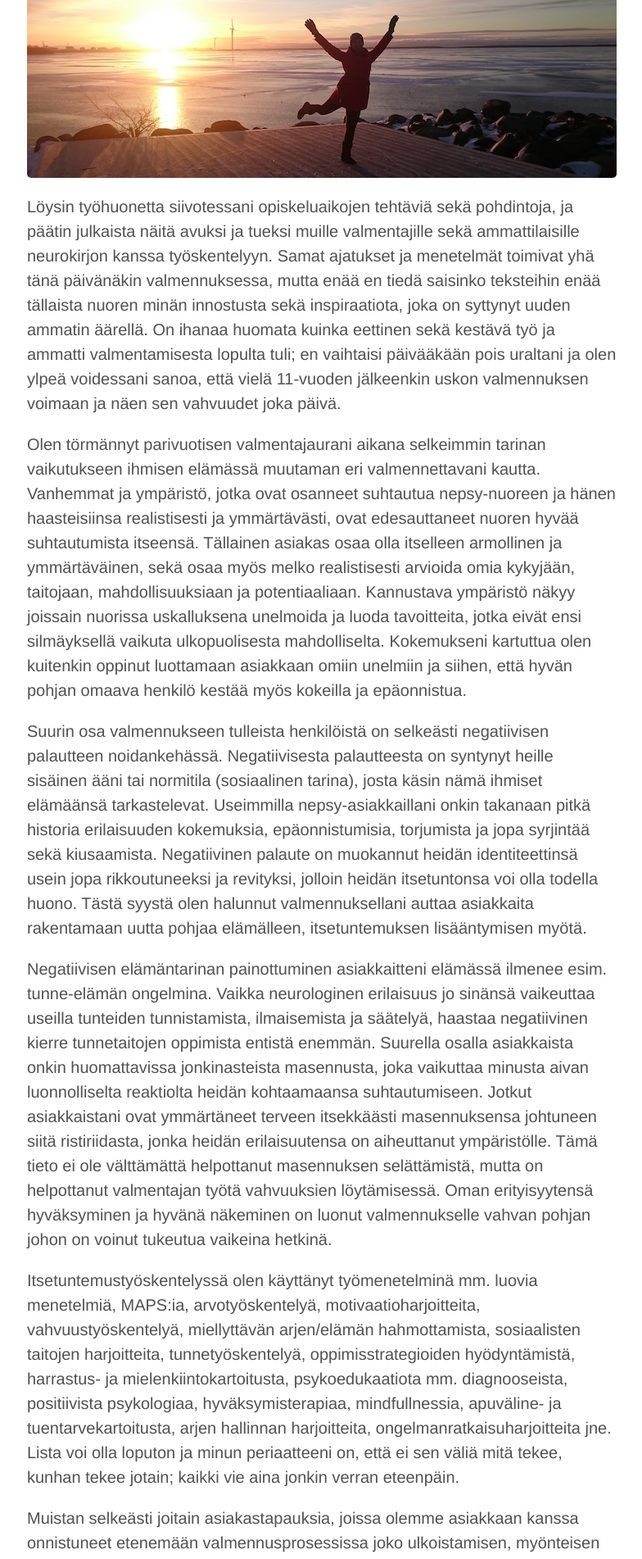
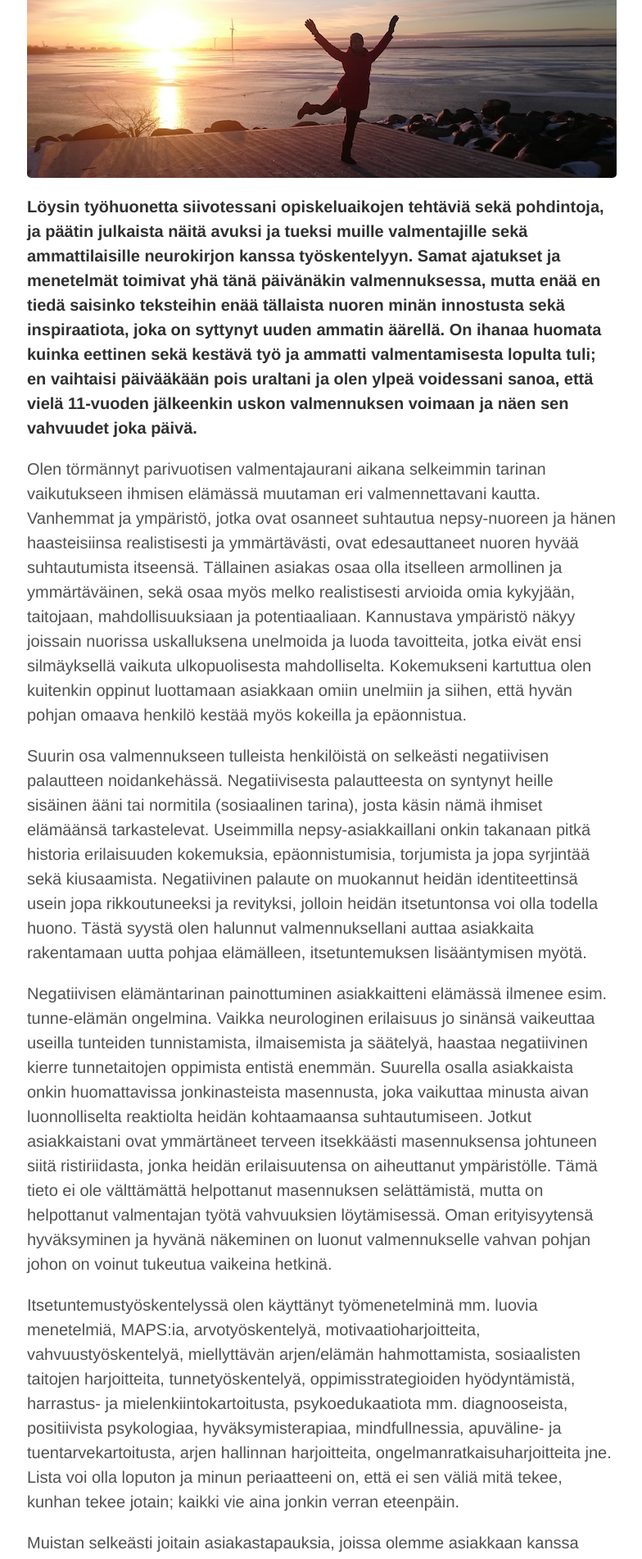
Before and after one commit to niinapiira/neppari.net, a Jekyll site: the page built from _posts/2023-12-12-positiivinen-elamantarina-tukena-nepsy-valmennuksessa.md, in a window 1280 px wide. Shown: the part 430-2332 px from the top of the page at 82% size, without its empty margins (247-1031 px from the left). Built offline with Jekyll 4.4.1, drawn with Linux system fonts in a browser that asks for light colours.

Commit message:
Add bolding to the ingress

```diff
--- a/_posts/2023-12-12-positiivinen-elamantarina-tukena-nepsy-valmennuksessa.md
+++ b/_posts/2023-12-12-positiivinen-elamantarina-tukena-nepsy-valmennuksessa.md
@@ -5,7 +5,7 @@ page-title: Positiivinen elämäntarina tukena nepsy-valmennuksessa
 
 ![Niina laiturilla auringonnousun aikaan]({{site.baseurl}}/uploaded-images/akrobaatti-auringonnousussa.jpeg)
 
-Löysin työhuonetta siivotessani opiskeluaikojen tehtäviä sekä pohdintoja, ja päätin julkaista näitä avuksi ja tueksi muille valmentajille sekä ammattilaisille neurokirjon kanssa työskentelyyn. Samat ajatukset ja menetelmät toimivat yhä tänä päivänäkin valmennuksessa, mutta enää en tiedä saisinko teksteihin enää tällaista nuoren minän innostusta sekä inspiraatiota, joka on syttynyt uuden ammatin äärellä. On ihanaa huomata kuinka eettinen sekä kestävä työ ja ammatti valmentamisesta lopulta tuli; en vaihtaisi päivääkään pois uraltani ja olen ylpeä voidessani sanoa, että vielä 11-vuoden jälkeenkin uskon valmennuksen voimaan ja näen sen vahvuudet joka päivä.
+**Löysin työhuonetta siivotessani opiskeluaikojen tehtäviä sekä pohdintoja, ja päätin julkaista näitä avuksi ja tueksi muille valmentajille sekä ammattilaisille neurokirjon kanssa työskentelyyn. Samat ajatukset ja menetelmät toimivat yhä tänä päivänäkin valmennuksessa, mutta enää en tiedä saisinko teksteihin enää tällaista nuoren minän innostusta sekä inspiraatiota, joka on syttynyt uuden ammatin äärellä. On ihanaa huomata kuinka eettinen sekä kestävä työ ja ammatti valmentamisesta lopulta tuli; en vaihtaisi päivääkään pois uraltani ja olen ylpeä voidessani sanoa, että vielä 11-vuoden jälkeenkin uskon valmennuksen voimaan ja näen sen vahvuudet joka päivä.**
 
 
 Olen törmännyt parivuotisen valmentajaurani aikana selkeimmin tarinan vaikutukseen ihmisen elämässä muutaman eri valmennettavani kautta. Vanhemmat ja ympäristö, jotka ovat osanneet suhtautua nepsy-nuoreen ja hänen haasteisiinsa realistisesti ja ymmärtävästi, ovat edesauttaneet nuoren hyvää suhtautumista itseensä. Tällainen asiakas osaa olla itselleen armollinen ja ymmärtäväinen, sekä osaa myös melko realistisesti arvioida omia kykyjään, taitojaan, mahdollisuuksiaan ja potentiaaliaan. Kannustava ympäristö näkyy joissain nuorissa uskalluksena unelmoida ja luoda tavoitteita, jotka eivät ensi silmäyksellä vaikuta ulkopuolisesta mahdolliselta. Kokemukseni kartuttua olen kuitenkin oppinut luottamaan asiakkaan omiin unelmiin ja siihen, että hyvän pohjan omaava henkilö kestää myös kokeilla ja epäonnistua.
```
